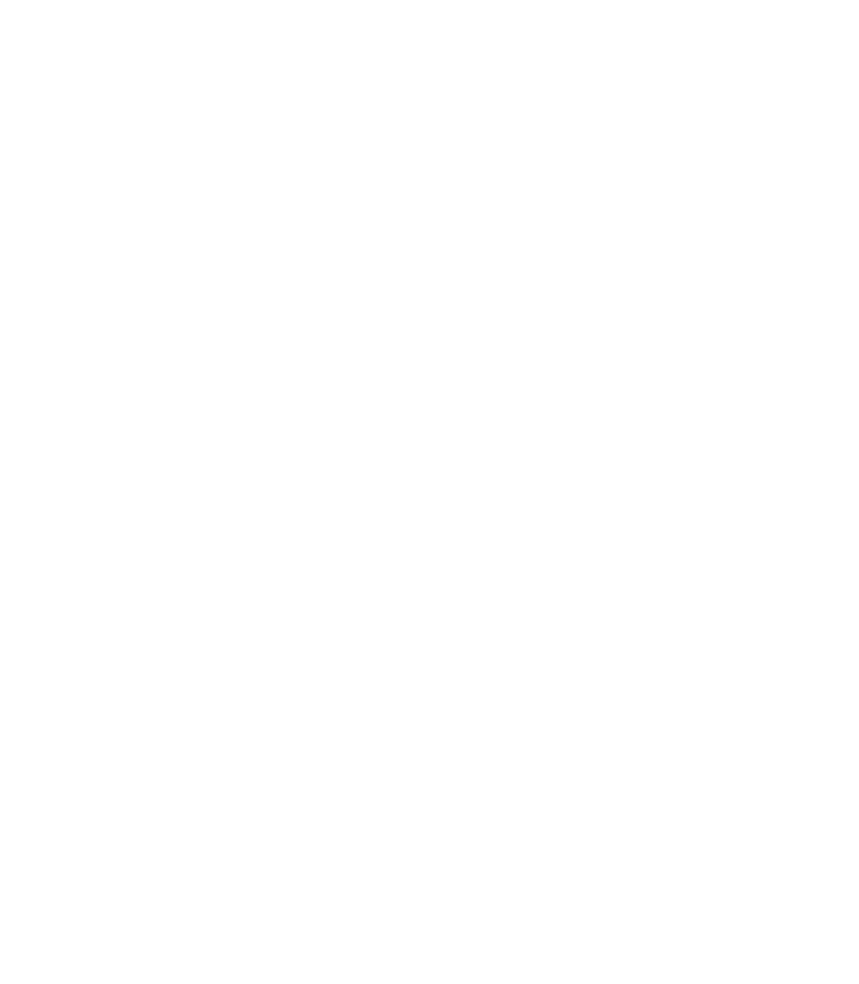
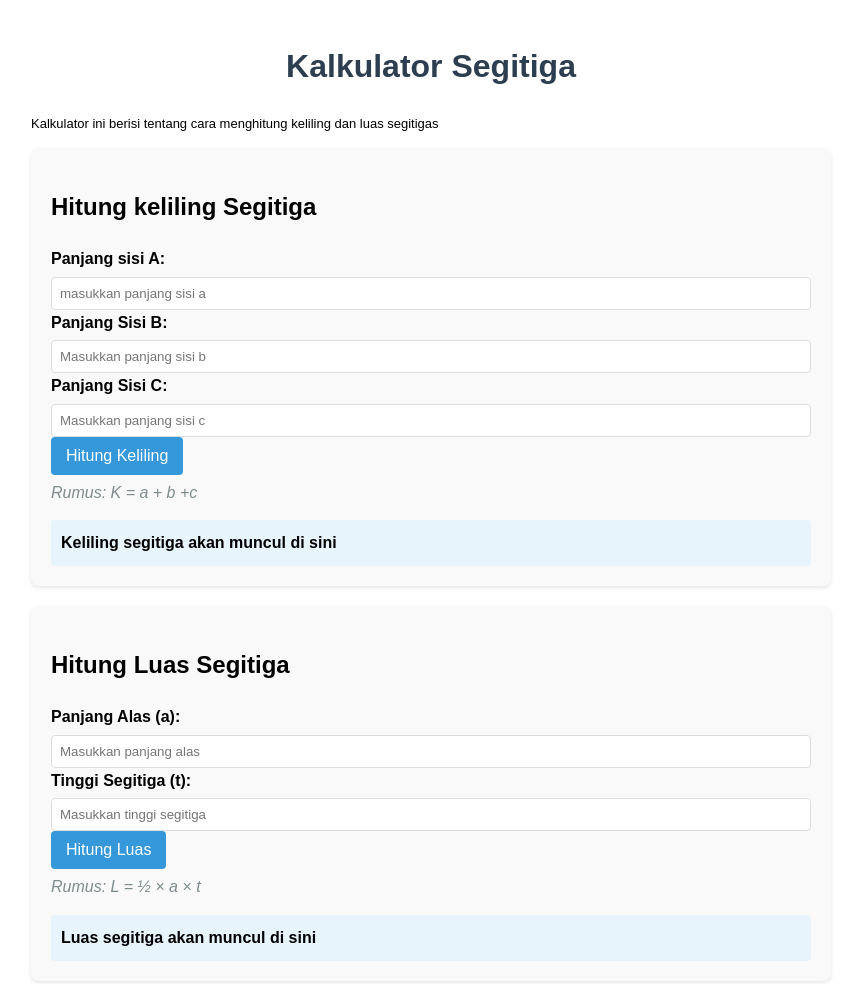
Before and after one commit to revou-fundamental-course/16-jun-25-nuyaaaa, a plain HTML site: page index.html in a window 1280 px wide. Shown: the whole page, without its empty margins (209-1068 px from the left). Before the commit the page ends 800 px from the top, so only its background shows below. Drawn offline with Linux system fonts and the light colour scheme.

Commit message:
first commit

```diff
--- a/css/style.css
+++ b/css/style.css
@@ -0,0 +1,60 @@
+body {
+        font-family: Arial, sans-serif;
+        max-width: 800px;
+        margin: 0 auto;
+        padding: 20px;
+        line-height: 1.6;
+        }
+        h1 {
+            color: #2c3e50;
+            text-align: center;
+        }
+        p {
+            font-size: small;
+        }
+        .kalkulator {
+            background-color: #f9f9f9;
+            border-radius: 8px;
+            padding: 20px;
+            margin-bottom: 20px;
+            box-shadow: 0 2px 4px rgba(0,0,0,0.1);
+        }
+        .input group {
+            margin-bottom: 15px;
+        }
+        label {
+            display: block;
+            margin-bottom: 5px;
+            font-weight: bold;
+        }
+        input {
+            width: 100%;
+            padding: 8px;
+            border: 1px solid #ddd;
+            border-radius: 4px;
+            box-sizing: border-box;
+        }
+        button {
+            background-color: #3498db;
+            color: white;
+            border: none;
+            padding: 10px 15px;
+            border-radius: 4px;
+            cursor: pointer;
+            font-size: 16px;
+        }
+        button:hover {
+            background-color: #2980b9;
+        }
+        .hasil {
+            margin-top: 15px;
+            padding: 10px;
+            background-color: #e8f4fc;
+            border-radius: 4px;
+            font-weight: bold;
+        }
+        .formula {
+            font-style: italic;
+            color: #7f8c8d;
+            margin-top: 5px;
+        }
--- a/index.html
+++ b/index.html
@@ -5,18 +5,49 @@
     <meta charset="UTF-8">
     <meta name="viewport" content="width=device-width, initial-scale=1.0">
     <title>Website Matematika - nuya</title>
+     <!-- CSS External -->
+     <link rel="stylesheet" href="css/style.css">
 
-    <!-- CSS External -->
-     <link rel="stylesheet" href="css/style.css">
 </head>
 <body>
-    <!-- Head Content -->
-    <header></header>
+    <h1>Kalkulator Segitiga</h1>
+    <p>Kalkulator ini berisi tentang cara menghitung keliling dan luas segitigas</p>
 
-    <!-- Main Content -->
-    <main></main>
+    <!-- Kalkulator Keliling Segitiga -->
+     <div class="kalkulator">
+        <h2>Hitung keliling Segitiga</h2>
+        <div class="input group">
+            <label for="sisiA">Panjang sisi A:</label>
+            <input type="number" id="sisiA" placeholder="masukkan panjang sisi a" step="0.01" min="0">
+        </div>
+        <div class="input group">
+            <label for="sisiB">Panjang Sisi B:</label>
+            <input type="number" id="sisiB" placeholder="Masukkan panjang sisi b" step="0.01" min="0">
+        </div>
+        <div class="input group">
+            <label for="sisC">Panjang Sisi C:</label>
+            <input type="number" id="sisiC" placeholder="Masukkan panjang sisi c" step="0.01" min="0">
+        </div>
+        <button onclick="hitungKeliling()">Hitung Keliling</button>
+        <div class="formula">Rumus: K = a + b +c</div>
+        <div class="hasil" id="hasilKeliling">Keliling segitiga akan muncul di sini</div>
+     </div>
 
-    <!-- Footer Content -->
-    <footer></footer>
+     <!-- Kalkulator Luas Segitiga -->
+      <div class="kalkulator">
+        <h2>Hitung Luas Segitiga</h2>
+        <div class="input-group">
+            <label for="alas">Panjang Alas (a):</label>
+            <input type="number" id="alas" placeholder="Masukkan panjang alas" step="0.01" min="0">
+        </div>
+        <div class="input-group">
+            <label for="tinggi">Tinggi Segitiga (t):</label>
+            <Input type="number" id="tinggi" placeholder="Masukkan tinggi segitiga" step="0.01" min="0">
+        </div>
+        <button onclick="hitungLuas()">Hitung Luas</button>
+        <div class="formula">Rumus: L = ½ × a × t</div>
+        <div class="hasil" id="hasilLuas">Luas segitiga akan muncul di sini</div>
+      </div>
+
 </body>
 </html>
```
Also changed, not shown: js/script.js (+39 -0 lines).
